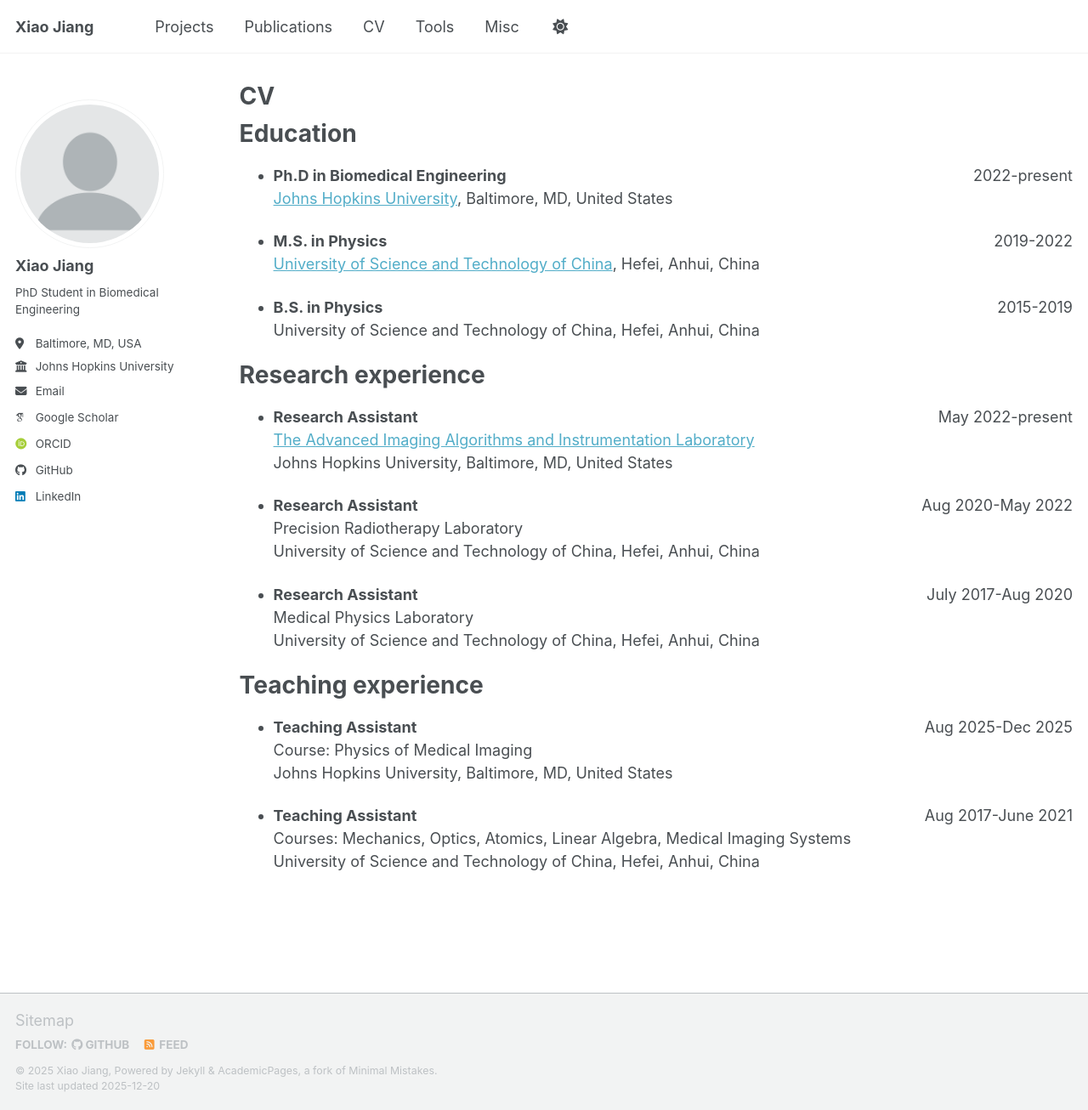
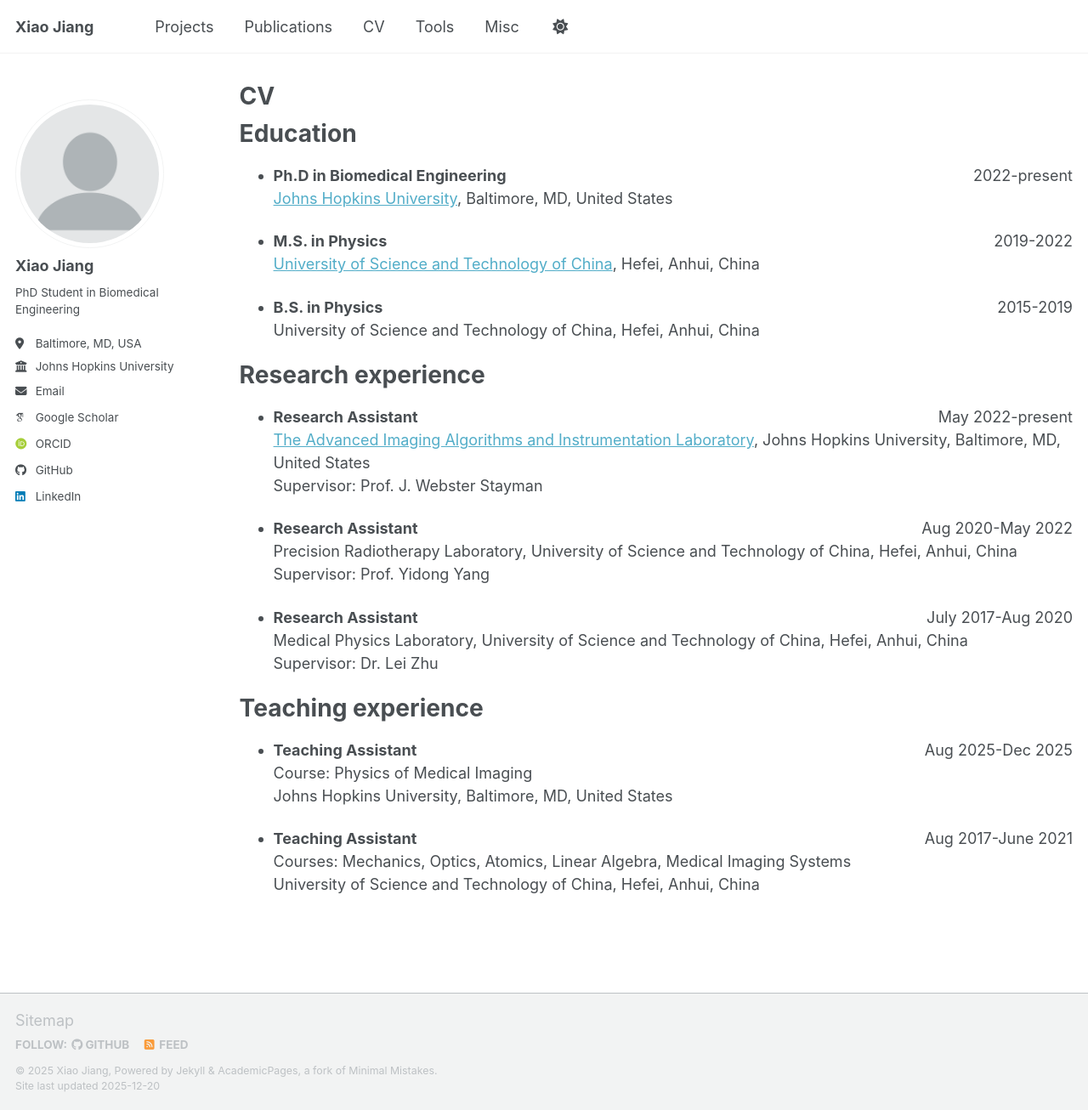
Before and after one commit to Xiao-Jiang-22/Xiao-Jiang-22.github.io, a Jekyll site: the page built from _pages/cv.md, in a window 1280 px wide and 1306 px high. Shown: the whole window at 85% size. Built offline with Jekyll 4.4.1, drawn with Linux system fonts in a browser that asks for light colours; some web fonts are replaced; a script bundle is joined from its source files by our own code; library files that are not in the unit come from our copies.

Commit message:
Update cv.md

```diff
--- a/_pages/cv.md
+++ b/_pages/cv.md
@@ -23,16 +23,16 @@
 Research experience
 ======
 * **Research Assistant** <span style="float:right;">May 2022-present</span>
-[The Advanced Imaging Algorithms and Instrumentation Laboratory](https://aiai.jhu.edu/)
-  Johns Hopkins University, Baltimore, MD, United States
+[The Advanced Imaging Algorithms and Instrumentation Laboratory](https://aiai.jhu.edu/), Johns Hopkins University, Baltimore, MD, United States
+Supervisor: Prof. J. Webster Stayman
 
 * **Research Assistant** <span style="float:right;">Aug 2020-May 2022</span>
-Precision Radiotherapy Laboratory
-University of Science and Technology of China, Hefei, Anhui, China
+Precision Radiotherapy Laboratory, University of Science and Technology of China, Hefei, Anhui, China
+Supervisor: Prof. Yidong Yang
 
 * **Research Assistant** <span style="float:right;">July 2017-Aug 2020</span>
-Medical Physics Laboratory
-University of Science and Technology of China, Hefei, Anhui, China
+Medical Physics Laboratory, University of Science and Technology of China, Hefei, Anhui, China
+Supervisor: Dr. Lei Zhu
 
 Teaching experience
 ======
```
